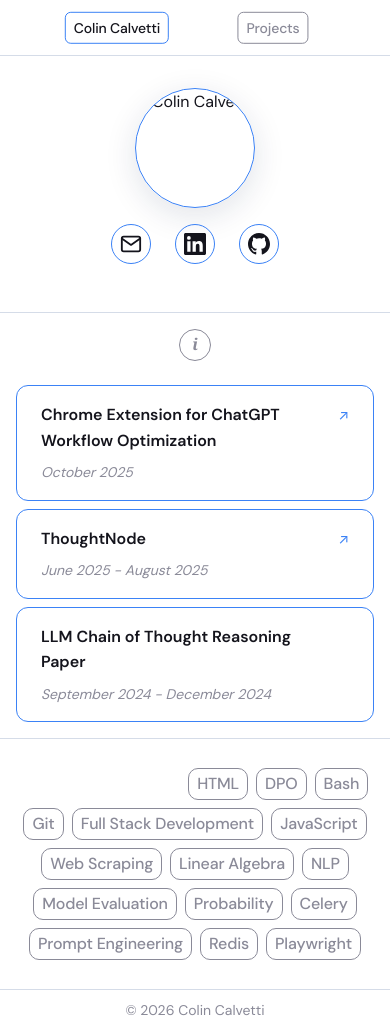
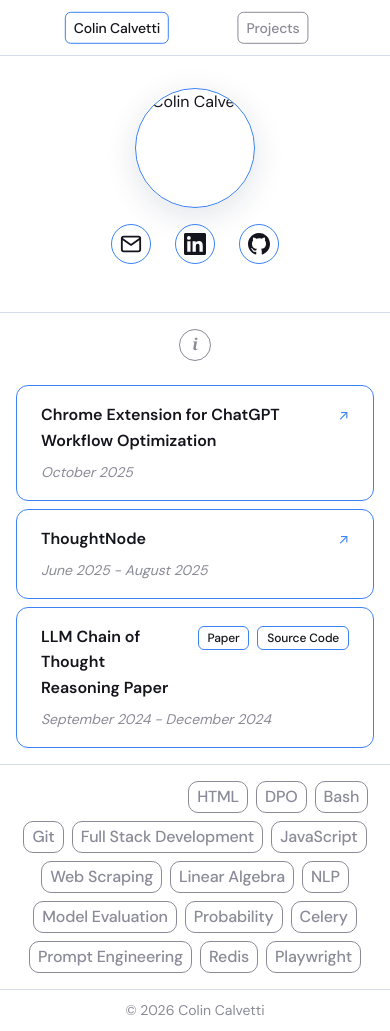
Before and after one commit to colincalvetti/colincalvetti.github.io, a Jekyll site: the page built from index.html, in a window 390 px wide and 1031 px high. Built offline with Jekyll 4.4.1, drawn with Linux system fonts in a browser that asks for light colours.

Commit message:
altered mobile functionality for multilink support

```diff
--- a/assets/css/style.css
+++ b/assets/css/style.css
@@ -855,6 +855,28 @@ ul {
         opacity: 1;
     }
 
+    /* Multilink buttons: top-right, inline with title (no hover needed) */
+    .project-card__links,
+    .project-card:hover .project-card__links,
+    .project-card:focus-within .project-card__links {
+        position: static;
+        grid-column: 2;
+        grid-row: 1;
+        justify-self: end;
+        align-self: baseline;
+        max-width: 100%;
+        justify-content: flex-end;
+        opacity: 1;
+        pointer-events: auto;
+        transform: none;
+    }
+
+    .project-card__link,
+    .project-card__link:hover {
+        color: var(--text);
+        border-color: var(--accent);
+    }
+
     .project-card,
     .project-card:hover {
         border-color: var(--accent);
```
